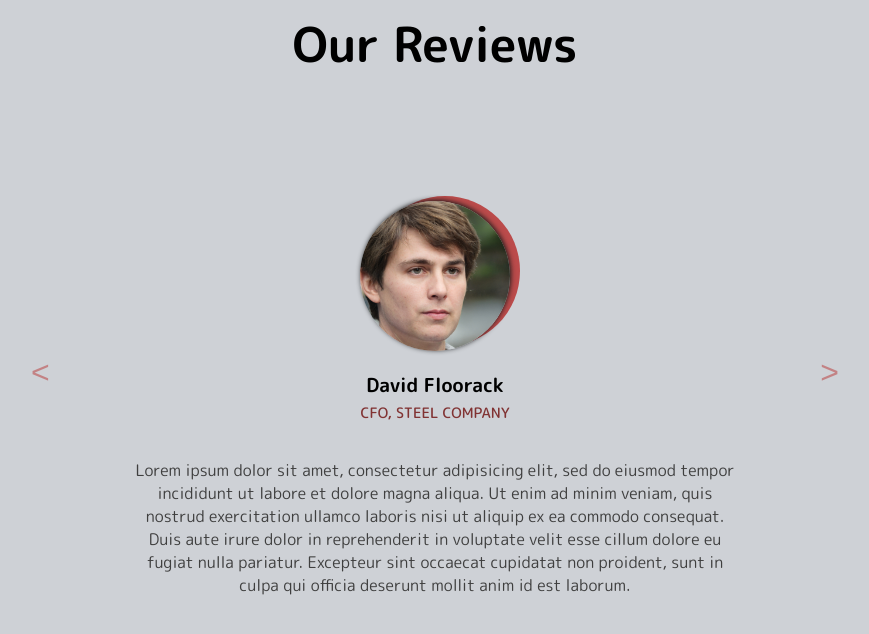
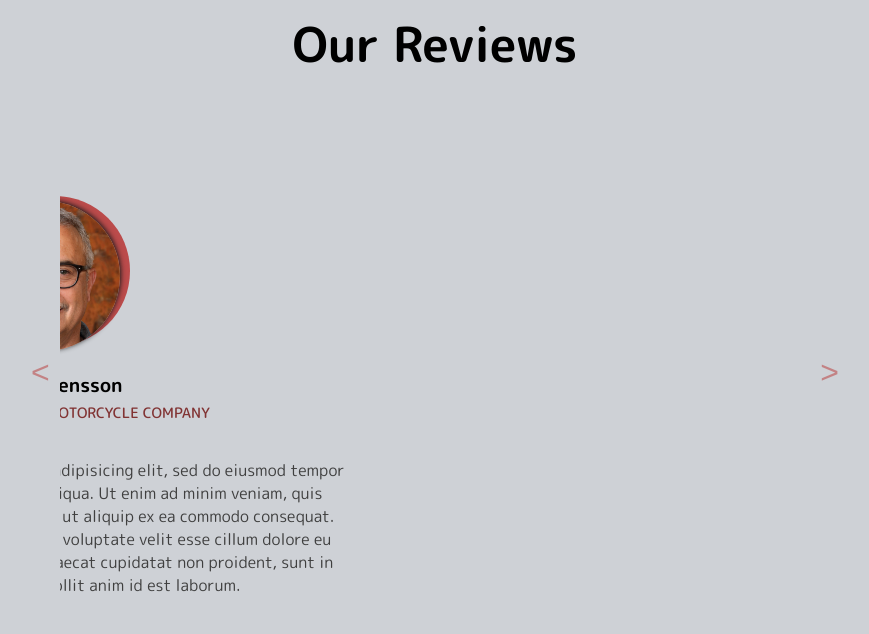
Before and after one commit to AxelRas/slider-reviews, a React (Create React App) app: page / in a window 1280 px wide. Shown: the top 634 px of the page, without its empty margins (205-1074 px from the left). Built offline with nearby package versions, Linux system fonts and the light colour scheme; a web font is replaced by a local one.

Commit message:
No animation

```diff
--- a/package.json
+++ b/package.json
@@ -3,6 +3,7 @@
   "version": "0.1.0",
   "private": true,
   "dependencies": {
+    "@splidejs/splide": "^2.4.21",
     "@testing-library/jest-dom": "^5.11.10",
     "@testing-library/react": "^11.2.6",
     "@testing-library/user-event": "^12.8.3",
--- a/src/App.js
+++ b/src/App.js
@@ -3,31 +3,23 @@ import Reviews from './components/Reviews';
 import data from './reviews.json';
 import $ from 'jquery';
 
-function randomReviewPicker(currentReviewInd) {
-  let randomInd = Math.floor(Math.random()*(data.reviews.length));
-  if(randomInd === currentReviewInd) {
-    return randomReviewPicker(currentReviewInd);
-  } else {
-    return randomInd;
-  }
-}
+
 
 class App extends React.Component {
   constructor() {
     super();
 
     this.state = {
-      currentReview: 3
+      currentReview: 0
     }
 
     this.nextReview = this.nextReview.bind(this);
     this.previousReview = this.previousReview.bind(this);
   }
 
+
+
   nextReview() {
-    let prev = this.state.currentReview;
-
-    // $(".review").animate({height: '1600'});
 
     if(this.state.currentReview === data.reviews.length -1) {
     this.setState({
@@ -47,7 +39,7 @@ class App extends React.Component {
       });
     } else {
       this.setState({
-        currentReview: this.state.currentReview -1
+        currentReview: this.state.currentReview - 1
       });
     }
   }
@@ -65,7 +57,7 @@ class App extends React.Component {
           </div>
 
           <div className="review-parent">
-            <Reviews data={data.reviews} current={this.state.currentReview} />
+            <Reviews data={data.reviews} current={this.state.currentReview} prev={this.state.prevReview} next={this.state.nextReview} />
           </div>
 
           <div className="arrows">
--- a/src/components/Reviews.js
+++ b/src/components/Reviews.js
@@ -1,8 +1,9 @@
-import React, { Component } from 'react'
+import React, { Component } from 'react';
 
 export default class Reviews extends Component {
     render() {
         return (
+            <div className="review-set">
                 <div id={"review-" + this.props.current} className="review">
                     <img src={this.props.data[this.props.current].picture} alt={this.props.data[this.props.current].picture}></img>
                     <div className="review-text">
@@ -11,6 +12,7 @@ export default class Reviews extends Component {
                         <p className="desc">{this.props.data[this.props.current].reviewDesc}</p>
                     </div>
                 </div>
+            </div>
         )
     }
 }
--- a/src/index.css
+++ b/src/index.css
@@ -18,6 +18,14 @@ html {
     margin-top: 0;
 }
 
+.review-set {
+  justify-self: center;
+  display: flex;
+  flex-direction: row;
+  justify-content: flex-start;
+  width: 1500px;
+}
+
 .review {
     display: flex;
     flex-direction: column;
@@ -30,6 +38,7 @@ html {
     min-width: 300px;
     /* box-shadow: 0 5px 10px 0px rgba(20, 20, 20, 0.5); */
     font-family: 'M PLUS Rounded 1c', sans-serif;
+    position: relative;
 }
 
 .review img {
```
Also changed, not shown: 1 other file (tests, documents, lock files or other folders). Lines whose indentation alone changed are shown as unchanged.
